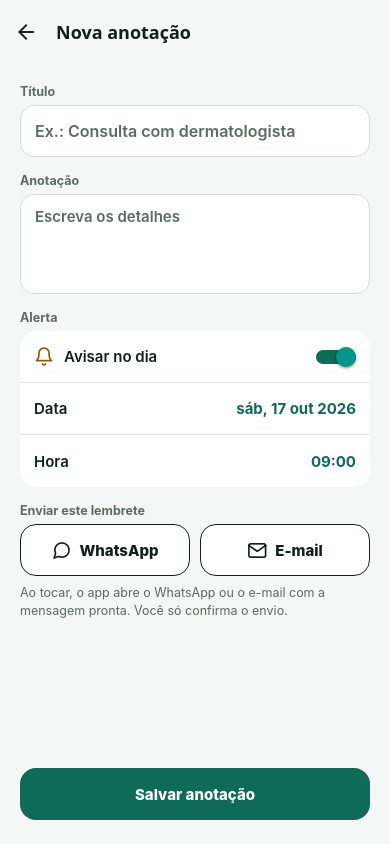
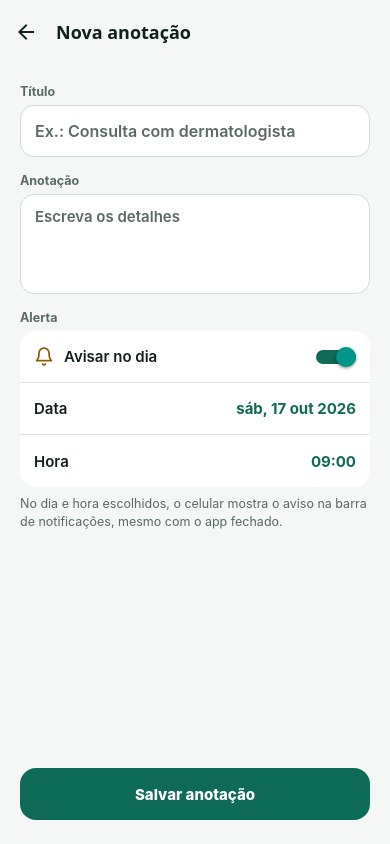
Before and after one commit to josefelipebezerradefreitas-max/financebook, a React Native app: screen /NovaNota in a window 390 px wide. Built offline with nearby package versions, Linux system fonts and the light colour scheme; what expo-notifications would draw is missing.

Commit message:
Alertas só por notificação: remove botões de WhatsApp e e-mail
Co-Authored-By: Claude Sonnet 5.5 <noreply@anthropic.com>
Claude-Session: https://claude.ai/code/session_012EnyGTost7cwtt9ibwVYqZ

```diff
--- a/src/screens/NewNoteScreen.js
+++ b/src/screens/NewNoteScreen.js
@@ -4,8 +4,6 @@ import { Feather } from '@expo/vector-icons';
 import { colors } from '../theme';
 import { useStore } from '../store';
 import { Card, DateField, FormScreen, Label, PrimaryButton } from '../ui';
-import { fmtDate, fmtTime } from '../format';
-import { shareEmail, shareWhatsApp } from '../share';
 
 function defaultAlert() {
   const d = new Date();
@@ -33,11 +31,6 @@ export default function NewNoteScreen({ navigation, route }) {
     x.setHours(d.getHours(), d.getMinutes(), 0, 0);
     setWhen(x);
   };
-
-  const message = () =>
-    [title, text, alertOn ? `Lembrete: ${fmtDate(when)} às ${fmtTime(when)}` : '']
-      .filter(Boolean)
-      .join('\n');
 
   const save = async () => {
     if (!title.trim()) return Alert.alert('Falta o título', 'Dê um título para a anotação.');
@@ -98,28 +91,8 @@ export default function NewNoteScreen({ navigation, route }) {
             </>
           )}
         </Card>
-      </View>
-
-      <View>
-        <Label>Enviar este lembrete</Label>
-        <View style={{ flexDirection: 'row', gap: 10 }}>
-          <PrimaryButton
-            variant="outline"
-            icon="message-circle"
-            label="WhatsApp"
-            style={{ flex: 1 }}
-            onPress={() => shareWhatsApp(message())}
-          />
-          <PrimaryButton
-            variant="outline"
-            icon="mail"
-            label="E-mail"
-            style={{ flex: 1 }}
-            onPress={() => shareEmail(title || 'Lembrete', message())}
-          />
-        </View>
         <Text style={st.help}>
-          Ao tocar, o app abre o WhatsApp ou o e-mail com a mensagem pronta. Você só confirma o envio.
+          No dia e hora escolhidos, o celular mostra o aviso na barra de notificações, mesmo com o app fechado.
         </Text>
       </View>
 
--- a/src/share.js
+++ /dev/null
@@ -1,16 +0,0 @@
-import { Alert, Linking } from 'react-native';
-
-// Abre o WhatsApp com a mensagem pronta. A pessoa escolhe o contato e toca em enviar.
-export function shareWhatsApp(text) {
-  return Linking.openURL(`https://wa.me/?text=${encodeURIComponent(text)}`).catch(() =>
-    Alert.alert('WhatsApp', 'Não foi possível abrir o WhatsApp neste aparelho.')
-  );
-}
-
-// Abre o app de e-mail com assunto e texto prontos.
-export function shareEmail(subject, body) {
-  const url = `mailto:?subject=${encodeURIComponent(subject)}&body=${encodeURIComponent(body)}`;
-  return Linking.openURL(url).catch(() =>
-    Alert.alert('E-mail', 'Não foi possível abrir o app de e-mail neste aparelho.')
-  );
-}
```
Also changed, not shown: 1 other file (tests, documents, lock files or other folders).
